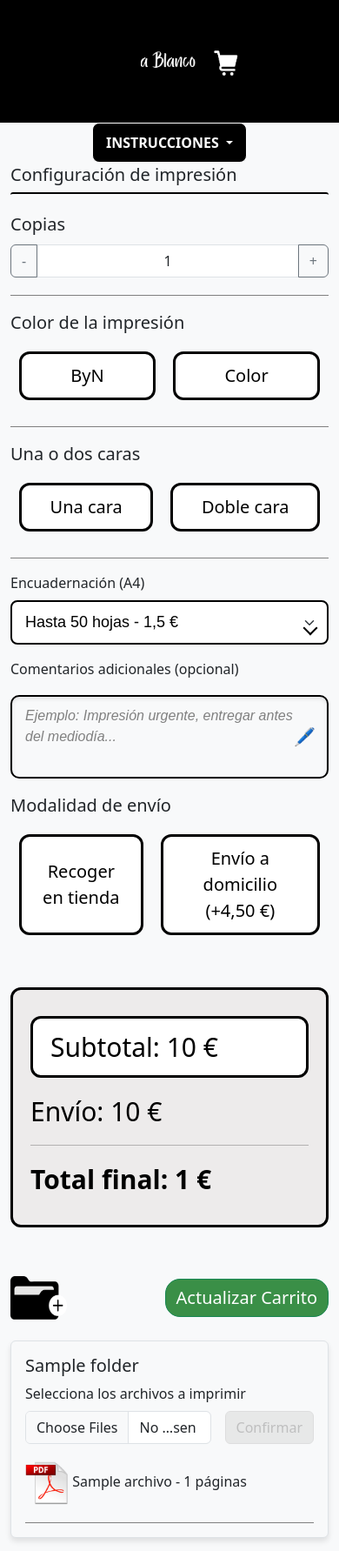
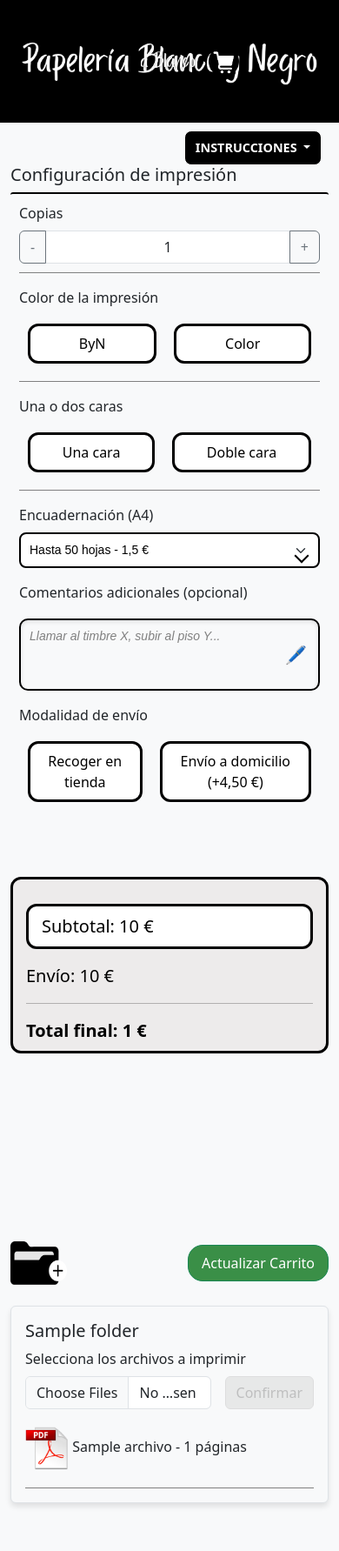
Before and after one commit to Jorge2k1/bynPapeleria_, a Flask app: template templates/index.html in a window 390 px wide. Shown: the top 1783 px of the page at 87% size. After the commit the page ends 1734 px from the top, so only its background shows below. Run offline with Flask 3, Linux system fonts and the light colour scheme; the template is opened without the code that fills it: most values are stand-ins (such as "Sample title", 1, 10 or a date in 2020); parts of the project's set-up code (start-up, migrations or seed data) failed here and were passed over.

Commit message:
Adaptación a más dispositivos

```diff
--- a/app.py
+++ b/app.py
@@ -155,6 +155,23 @@ def index():
             session.modified = True
 
             return {"success": True}
+
+        elif action == 'delete_folder':
+            folder_name = request.form['folder_name']
+            # Encuentra la carpeta en la sesión
+            folder = next((f for f in session['folders'] if f['name'] == folder_name), None)
+            if folder:
+                # Elimina archivos asociados del servidor
+                for archivo in folder['archivos']:
+                    file_path = os.path.join(UPLOAD_FOLDER, archivo['name'])
+                    if os.path.exists(file_path):
+                        os.remove(file_path)
+
+                # Elimina la carpeta de la sesión
+                session['folders'].remove(folder)
+                session.modified = True
+                return {"success": True}
+            return {"success": False}
 
 
     return render_template('index.html', folders=session['folders'], cart_total=cart_total, prices=PRICES)
--- a/static/styles/styleIndex.css
+++ b/static/styles/styleIndex.css
@@ -23,14 +23,20 @@
 
 .barra-superior {
     width: 100%;
-    height: 141px;
+    height: 141px; /* Mantén la altura original */
     background-color: black;
-    display: flex; /* Alinea los elementos en fila */
-    align-items: center; /* Centra verticalmente los elementos */
-    justify-content: space-between; /* Coloca elementos a los extremos */
-    padding: 0 20px; /* Espaciado interno en los lados */
+    background-image: url('/static/elements/headerIndex.png'); /* Ruta de tu imagen */
+    background-size: contain; /* La imagen se ajusta al contenedor sin recortarse */
+    background-repeat: no-repeat; /* Evita que se repita */
+    background-position: center; /* Centra la imagen horizontal y verticalmente */
+    display: flex;
+    align-items: center;
+    justify-content: space-between;
+    padding: 0 20px; /* Espaciado interno */
     gap: 20px; /* Espacio entre el logo y el contenido */
 }
+
+
 
 .logo {
     flex-shrink: 0; /* Evita que el logo se reduzca al redimensionar */
@@ -44,15 +50,7 @@
     z-index: 1000;
 }
 
-@media (max-width: 768px) {
-    .instructions-dropdown {
-        top: auto;
-        right: auto;
-        left: 50%; /* Centra el botón horizontalmente */
-        transform: translateX(-50%);
-        margin-bottom: 20px; /* Añade espacio debajo */
-    }
-}
+
 
 
 /* Botón del dropdown */
@@ -115,6 +113,7 @@
     outline: none !important; /* Elimina el borde al enfocarse */
 }
 
+
 .addFolder {
 
     display: inline-block !important; /* Asegura que el enlace envuelva la imagen */
@@ -129,8 +128,8 @@
 }
 
 .addFolder:hover, .folderImg:hover {
-    content: url('/static/elements/folderhovered.png'); /* Reemplaza la imagen al hover */
-    transform: scale(1.1); /* Efecto de zoom */
+    content: url('/static/elements/folderhovered.png');
+    transform: scale(1.1);
 }
 
 .folderImg {
@@ -151,11 +150,32 @@
     transition: opacity 0.7s ease, transform 0.7s ease;
 }
 
-@media (max-width: 768px) {
-    .cart-img {
-        width: 40px;
-        height: 40px;
-    }
+
+.delete-folder-btn {
+    background: none;
+    border: none;
+    position: absolute; /* Para posicionarlo en la esquina */
+    top: 10px; /* Ajusta la posición superior */
+    right: 10px; /* Ajusta la posición derecha */
+    width: 25px; /* Tamaño del botón */
+    height: 25px; /* Tamaño del botón */
+    cursor: pointer; /* Manito al pasar */
+    padding: 0; /* Sin espacio interno */
+    transition: transform 0.3s ease; /* Animación suave */
+}
+
+.delete-folder-btn img {
+    width: 100%;
+    height: 100%;
+    opacity: 1;
+    object-fit: cover;
+    transition: transform 0.6s ease;
+}
+
+.delete-folder-btn:hover img {
+    opacity: 0.6;
+    transform: scale(1.1);
+    content: none;
 }
 
 /* Imagen hover (inicialmente oculta) */
@@ -163,13 +183,10 @@
     opacity: 0;
 }
 
-
-
 .cartButton:hover .cart-img.hover {
     opacity: 1;
     transform: scale(1.1); /* Efecto de zoom */
 }
-
 
 /* Efecto hover */
 .cartButton:hover .cart-img {
@@ -191,7 +208,6 @@
 .cart .btn:hover {
     background-color: #1976D2; /* Cambia el color al pasar el mouse */
 }
-
 
 .contenido {
     width: 19%;
@@ -223,11 +239,6 @@
     width: 100%; /* Asegura que ocupe todo el ancho disponible */
 }
 
-@media (max-width: 768px) {
-    .impresionConf {
-        margin-bottom: 20px; /* Añade espacio debajo */
-    }
-}
 
 .impresionConf,
 .col-md-8 {
@@ -248,12 +259,6 @@
     gap: 200px;
 }
 
-@media (max-width: 768px) {
-    .row {
-        flex-wrap: wrap; /* Permite que las columnas se apilen */
-        gap: 20px; /* Reduce el espacio entre columnas */
-    }
-}
 
 #config-form {
     padding-top: 20px;
@@ -461,15 +466,6 @@
     color: #007bff;
 }
 
-@media (max-width: 768px) {
-    .impresionConf {
-        margin-bottom: 20px;
-    }
-
-    .col-md-8 {
-        flex-direction: column; /* Asegura que los elementos se apilen */
-    }
-}
 
 #cart-total {
     margin-top: 50px;
@@ -632,3 +628,71 @@ button.confirmarSubida:hover:not(:disabled) {
     height: 120%;
 
 }
+/* Media queries para pantallas pequeñas */
+@media (max-width: 768px) {
+
+    #validation-errors {
+        font-size: 18px; /* Reducir tamaño del texto */
+        padding: 10px 15px; /* Ajustar el padding */
+    }
+
+    .instructions-dropdown .btn-dark {
+        font-size: 0.9rem; /* Reducir tamaño de fuente */
+        padding: 8px 12px; /* Ajustar tamaño del botón */
+    }
+
+    #config-form {
+        padding: 10px; /* Reducir padding del formulario */
+    }
+
+    #modalidadE, #copiasT, #colorT, #carasT {
+        font-size: 16px; /* Reducir tamaño de los títulos */
+    }
+
+    .opCopias, .opColor, .opCaras {
+        padding-bottom: 10px; /* Reducir padding interno */
+    }
+
+    #envio-opciones .btn,
+    #color-impresion .btn,
+    #cara-impresion .btn {
+        font-size: 16px; /* Reducir tamaño de fuente en botones */
+        padding: 8px 12px; /* Reducir padding */
+    }
+
+    .custom-select {
+        font-size: 14px; /* Reducir tamaño de fuente */
+        padding: 8px 10px; /* Ajustar padding */
+    }
+
+    .custom-textarea {
+        font-size: 14px; /* Reducir tamaño del texto */
+        padding: 8px 10px; /* Ajustar padding */
+    }
+
+    .cart-img {
+        width: 35px; /* Reducir tamaño del carrito */
+        height: 35px;
+    }
+
+    .folder-item {
+        padding: 10px; /* Reducir padding interno */
+        margin-bottom: 15px; /* Reducir separación */
+    }
+
+    #cart-total, #totalPrize {
+        font-size: 20px; /* Reducir tamaño de fuente */
+        padding: 8px 15px; /* Reducir padding */
+    }
+
+    .no-folders-img{
+        margin-top: 10px;
+        width: 90%;
+        height: 90%;
+
+    }
+    .updateCart {
+        font-size: 16px; /* Reducir tamaño de fuente */
+        padding: 8px 15px; /* Ajustar tamaño del botón */
+    }
+}
--- a/templates/index.html
+++ b/templates/index.html
@@ -99,7 +99,7 @@
                     <div class="mb-3">
                         <label for="comentarios" class="form-label">Comentarios adicionales (opcional)</label>
                         <div class="textarea-wrapper">
-                            <textarea class="form-control custom-textarea" id="comentarios" name="comentarios" rows="3" placeholder="Ejemplo: Impresión urgente, entregar antes del mediodía..."></textarea>
+                            <textarea class="form-control custom-textarea" id="comentarios" name="comentarios" rows="3" placeholder="Llamar al timbre X, subir al piso Y..."></textarea>
                             <span class="textarea-icon">🖊️</span>
                         </div>
                     </div>
@@ -166,6 +166,12 @@
                         class="p-3 mb-3 border rounded folder-item"
                         data-folder-name="{{ folder.name }}"
                         data-config='{{ folder.configuracion | tojson | safe }}'>
+
+                                <!-- Botón para eliminar carpeta -->
+                        <button class="delete-folder-btn" onclick="deleteFolder(event, '{{ folder.name }}')">
+                            <img src="/static/elements/deleteIcon2.png" alt="Eliminar carpeta">
+                        </button>
+
                         <h5>{{ folder.name }}</h5>
                             <form method="POST" enctype="multipart/form-data">
                                 <input type="hidden" name="folder_name" value="{{ folder.name }}">
@@ -178,10 +184,6 @@
                                 </div>
 
 
-                                <!-- <div class="mb-3">
-                                    <label class="form-label">Selecciona los archivos a imprimir</label>
-                                    <input type="file" class="form-control" name="file" multiple>
-                                </div> -->
                             </form>
 
                             <div class="uploaded-files">
@@ -520,6 +522,30 @@
             errorDiv.classList.remove('show');
         }
 
+        function deleteFolder(event, folderName) {
+            event.stopPropagation(); // Evita que el clic seleccione la carpeta
+
+            fetch("/", {
+                method: "POST",
+                headers: {
+                    "Content-Type": "application/x-www-form-urlencoded",
+                },
+                body: new URLSearchParams({
+                    action: "delete_folder",
+                    folder_name: folderName,
+                }),
+            })
+            .then((response) => response.json())
+            .then((data) => {
+                if (data.success) {
+                    location.reload(); // Recarga la página para reflejar los cambios
+                } else {
+                    alert("Hubo un problema al eliminar la carpeta.");
+                }
+            })
+            .catch((error) => console.error("Error al eliminar la carpeta:", error));
+        }
+
 // Si eliminas o agregas carpetas dinámicamente, asegúrate de volver a llamar a `checkFolders`
 
     </script>
```
Also changed, not shown: static/elements/deleteIcon.png (added), static/elements/deleteIcon2.png (added).
